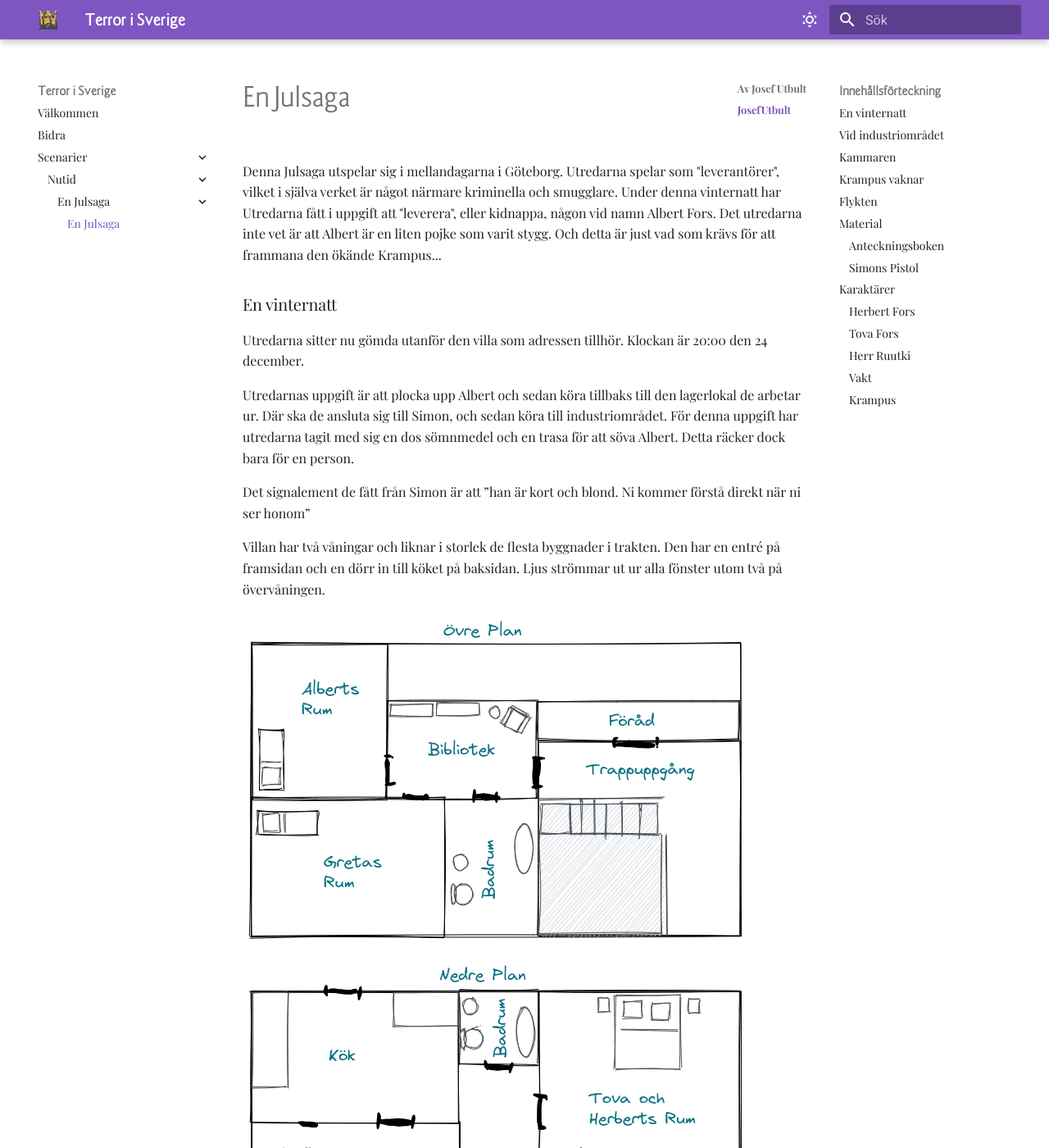
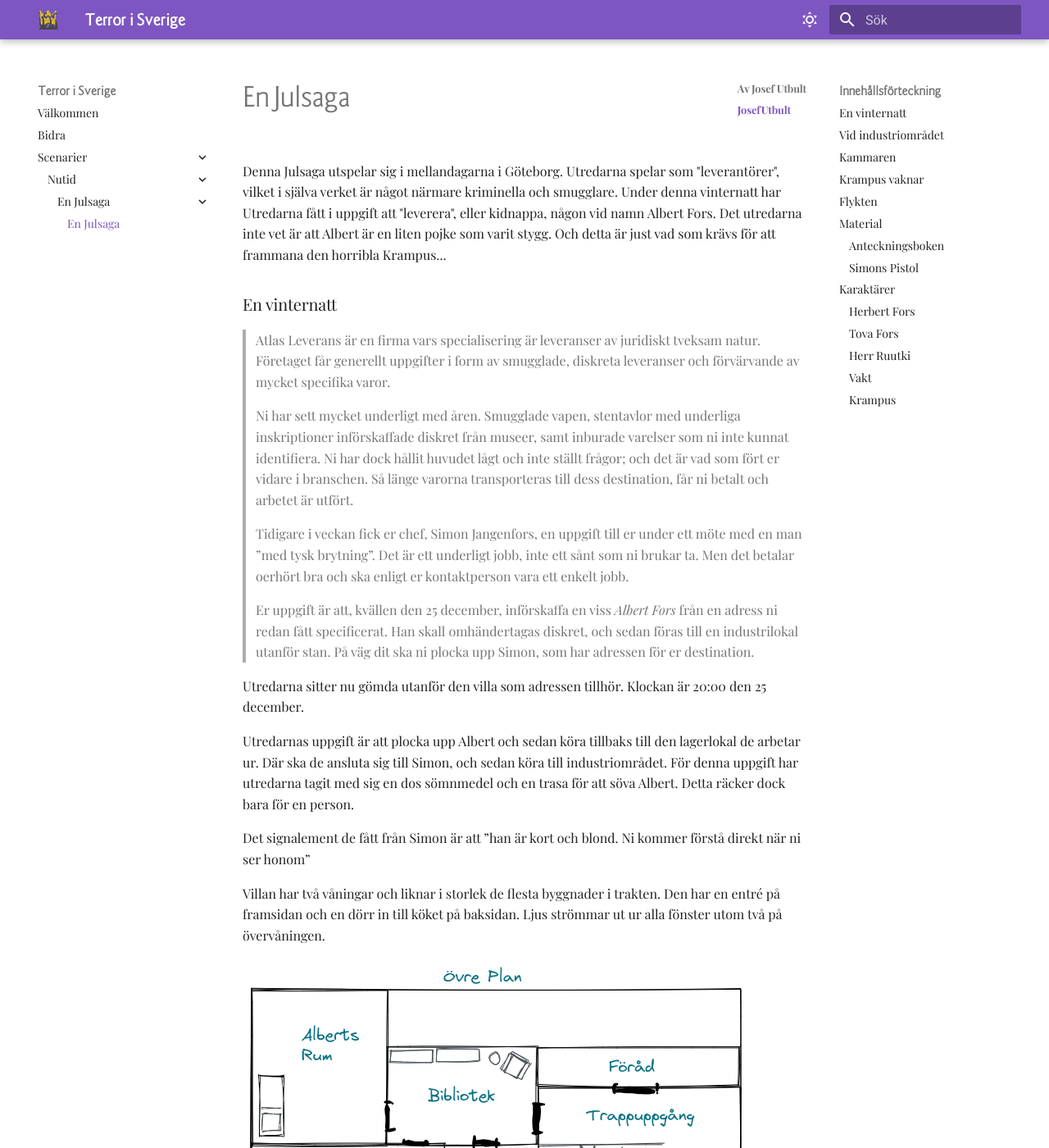
Before and after one commit to JosefUtbult/Terror-i-Sverige, an MkDocs documentation site: the page built from docs/Scenarier/Nutid/En Julsaga/En Julsaga.md, in a window 1280 px wide and 1400 px high. Shown: the whole window at 82% size. Built offline with MkDocs 1.6.1 and Material for MkDocs 9.7.7, drawn with Linux system fonts in a browser that asks for light colours; some of the changed text lies outside the part shown.

Commit message:
Add missing text and fixed stats

```diff
--- a/docs/Scenarier/Nutid/En Julsaga/En Julsaga.md
+++ b/docs/Scenarier/Nutid/En Julsaga/En Julsaga.md
@@ -8,12 +8,34 @@ Denna Julsaga utspelar sig i mellandagarna i Göteborg. Utredarna spelar som
 smugglare. Under denna vinternatt har Utredarna fått i uppgift att "leverera",
 eller kidnappa, någon vid namn Albert Fors. Det utredarna inte vet är att Albert
 är en liten pojke som varit stygg. Och detta är just vad som krävs för att
-frammana den ökände Krampus...
+frammana den horribla Krampus...
+
 
 ### En vinternatt
 
+> Atlas Leverans är en firma vars specialisering är leveranser av
+> juridiskt tveksam natur. Företaget får generellt uppgifter i form av
+> smugglade, diskreta leveranser och förvärvande av mycket specifika varor.
+>
+> Ni har sett mycket underligt med åren. Smugglade vapen, stentavlor med
+> underliga inskriptioner införskaffade diskret från museer, samt inburade
+> varelser som ni inte kunnat identifiera. Ni har dock hållit huvudet lågt och
+> inte ställt frågor; och det är vad som fört er vidare i branschen. Så länge
+> varorna transporteras till dess destination, får ni betalt och arbetet är
+> utfört.
+>
+> Tidigare i veckan fick er chef, Simon Jangenfors, en uppgift till er under
+> ett möte med en man ”med tysk brytning”. Det är ett underligt jobb, inte ett
+> sånt som ni brukar ta. Men det betalar oerhört bra och ska enligt er
+> kontaktperson vara ett enkelt jobb.
+>
+> Er uppgift är att, kvällen den 25 december, införskaffa en viss _Albert Fors_
+> från en adress ni redan fått specificerat. Han skall omhändertagas diskret,
+> och sedan föras till en industrilokal utanför stan. På väg dit ska ni plocka
+> upp Simon, som har adressen för er destination.
+
 Utredarna sitter nu gömda utanför den villa som adressen tillhör. Klockan är
-20:00 den 24 december.
+20:00 den 25 december.
 
 Utredarnas uppgift är att plocka upp Albert och sedan köra tillbaks till den
 lagerlokal de arbetar ur. Där ska de ansluta sig till Simon, och sedan köra
```
Also changed, not shown: other parts of docs/Scenarier/Nutid/En Julsaga/En Julsaga.md (+2 -2 lines).
